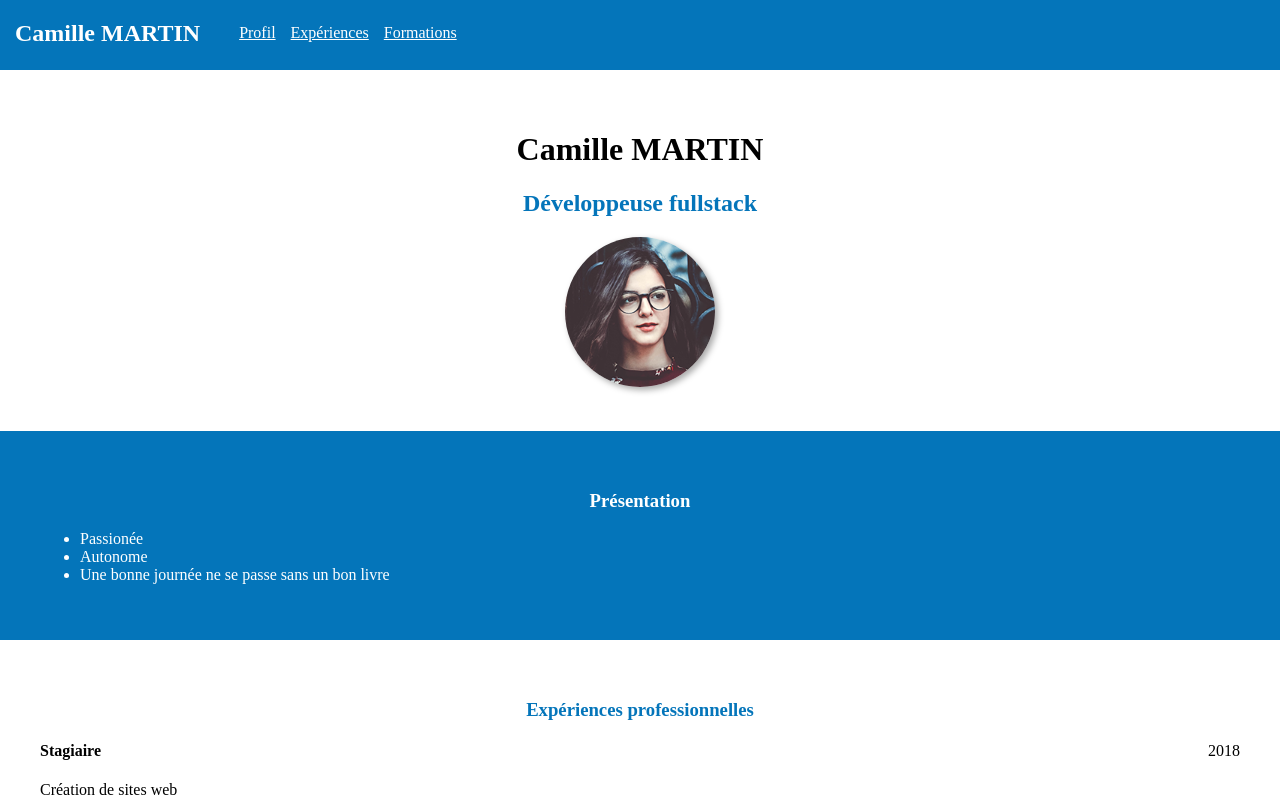
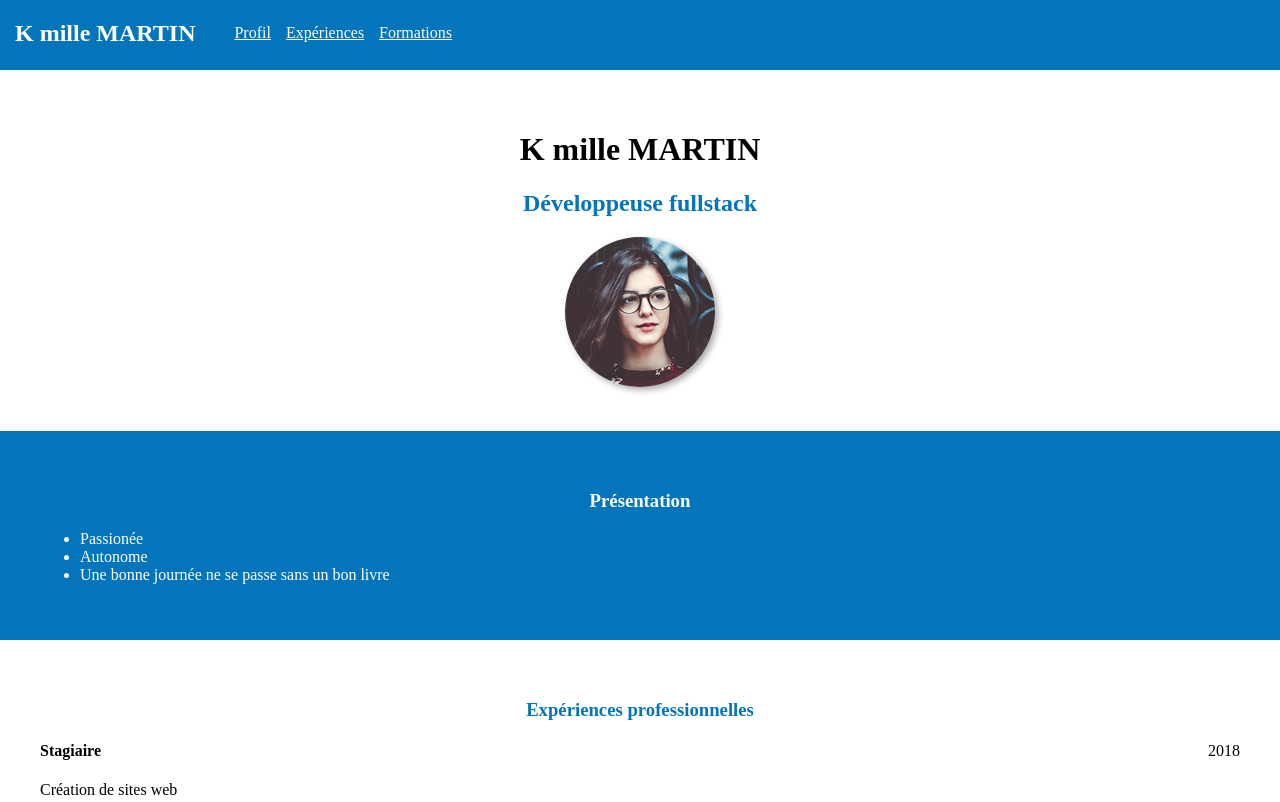
Before and after one commit to jeanrichet/toto2, a plain HTML site: page index.html in a window 1280 px wide. Shown: the top 802 px of the page. Drawn offline with Linux system fonts and the light colour scheme.

Commit message:
Update index.html

```diff
--- a/index.html
+++ b/index.html
@@ -1,13 +1,13 @@
 <!DOCTYPE html>
 <html><head>
 <meta http-equiv="content-type" content="text/html; charset=UTF-8">
-    <title>CV de Camille MARTIN</title>
+    <title>CV de  K mille MARTIN</title>
     <meta charset="utf8">
     <link rel="stylesheet" href="./styleresultat.css">
 </head>
 <body>
     <nav class="secondary-block">
-        <h2>Camille MARTIN</h2>
+        <h2> K mille MARTIN</h2>
         <ul>
             <li><a href="#profile">Profil</a></li>
             <li><a href="#xp">Expériences</a></li>
@@ -17,7 +17,7 @@
     <header>
         <div>
             <div>
-                <h1>Camille MARTIN</h1>
+                <h1> K mille MARTIN</h1>
                 <h2>Développeuse fullstack</h2>
             </div><!--
             --><div>
```
